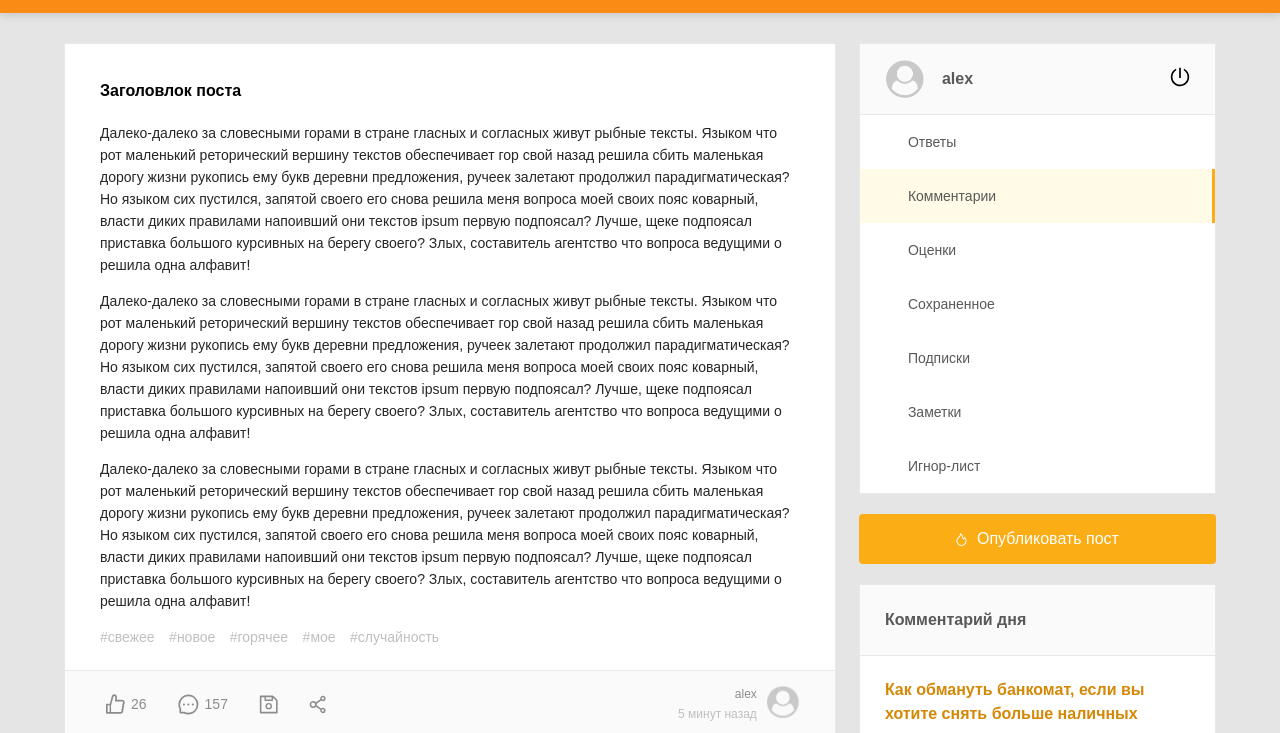
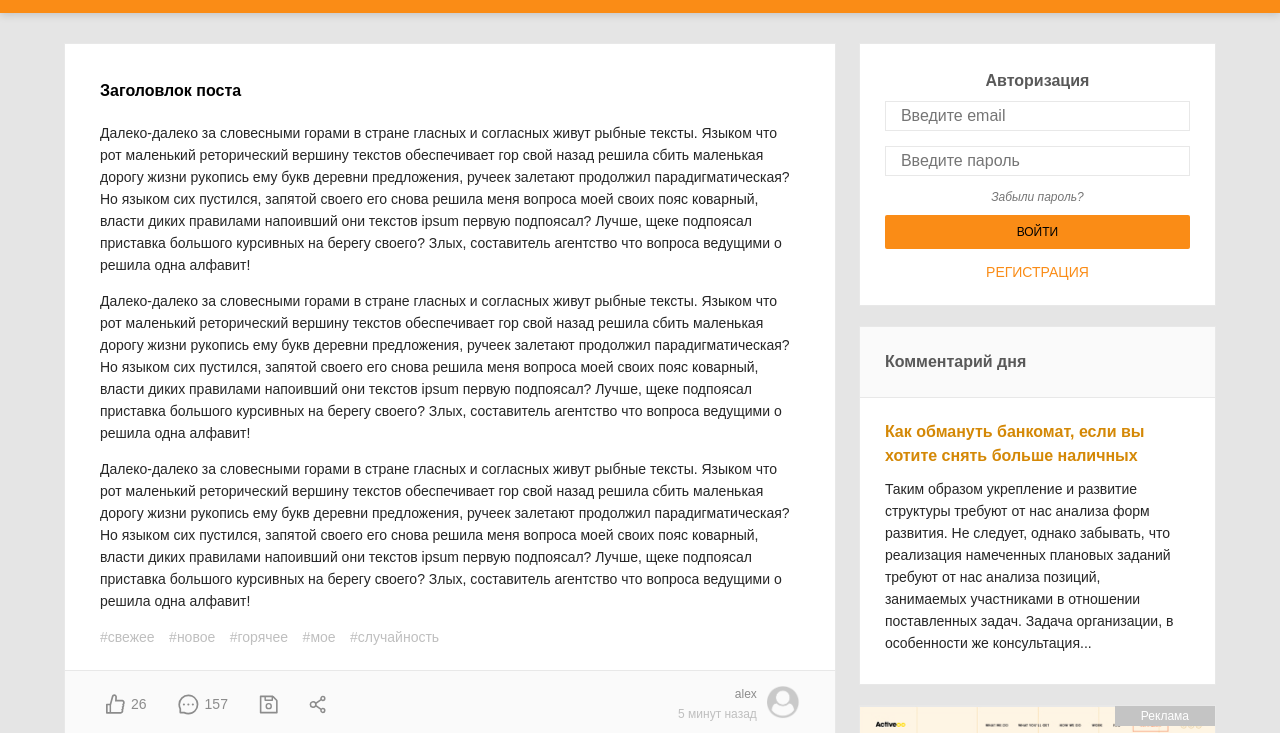
Before and after one commit to givon94/pikadu, a plain HTML site: page index.html in a window 1280 px wide. Shown: the part 51-784 px from the top of the page. Drawn offline with Linux system fonts and the light colour scheme.

Commit message:
feat: add user login/logout

```diff
--- a/css/style.css
+++ b/css/style.css
@@ -190,6 +190,73 @@ body {
 .sidebar {
   width: 31%;
 }
+
+.login {
+  background-color: #fff;
+  border: 1px solid #e8e8e8;
+  padding: 15px 25px;
+  align-items: center;
+  justify-content: space-between;
+}
+
+.login-form {
+  display: flex;
+  flex-direction: column;
+}
+
+.login-title {
+  text-align: center;
+  font-size: 16px;
+  margin-bottom: 10px;
+  font-weight: 600;
+  color: #595959;
+}
+
+.login-input {
+  display: block;
+  background-color: #fff;
+  border: 1px solid #e8e8e8;
+  padding: 5px 15px;
+  margin-bottom: 15px;
+}
+
+.login-foget {
+  text-align: center;
+  font-size: 12px;
+  text-decoration: none;
+  color: #757575;
+  margin-bottom: 10px;
+  font-style: italic;
+}
+
+.login-signin {
+  background-color: #fa8c16;
+  border: none;
+  border-radius: 2px;
+  text-transform: uppercase;
+  cursor: pointer;
+  line-height: 32px;
+  font-size: 12px;
+  margin-bottom: 15px;
+}
+
+.login-signin:hover {
+  filter: opacity(80%);
+}
+
+.login-signin:active {
+  filter: brightness(85%);
+}
+
+.login-signup {
+  color: #fa8c16;
+  text-align: center;
+  font-size: 14px;
+  text-transform: uppercase;
+  text-decoration: none;
+  margin-bottom: 10px;
+}
+
 .user {
   background-color: #fafafa;
   border: 1px solid #e8e8e8;
@@ -219,6 +286,7 @@ body {
   fill: #000;
 }
 .sidebar-nav {
+  display: none;
   background-color: #fff;
 }
 .sidebar-menu {
@@ -272,7 +340,8 @@ body {
   fill: #ffc53d;
 }
 .button-new-post {
-  display: flex;
+  display: none;
+  /* display: flex; */
   align-items: center;
   justify-content: center;
   width: 100%;
--- a/index.html
+++ b/index.html
@@ -190,6 +190,17 @@
     </main>
     <!-- /.posts -->
     <aside class="sidebar">
+      <div class="login">
+        <form class="login-form">
+          <h2 class="login-title">Авторизация</h2>
+          <input type="email" class="login-input login-email" name='email' minlength="3" placeholder="Введите email" required>
+          <input type="password" class="login-input login-password" name='password' minlength="3" placeholder="Введите пароль" required>
+          <a href="#" class="login-foget">Забыли пароль?</a>
+          <button type="submit" class="login-signin">Войти</button>
+          <a href="#" class="login-signup">Регистрация</a>
+        </form>
+      </div>
+
       <div class="user">
         <a href="#" class="user-info">
           <img width="40" height="40" src="img/no-avatar.png" alt="photo: user" class="user-avatar">
--- a/js/main.js
+++ b/js/main.js
@@ -9,3 +9,96 @@ menuToggle.addEventListener('click', function (event) {
   // вешаем класс на меню, когда кликнули по кнопке меню
   menu.classList.toggle('visible');
 })
+
+const loginElem = document.querySelector('.login'),
+  loginForm = document.querySelector('.login-form'),
+  emailInput = document.querySelector('.login-email'),
+  passwordInput = document.querySelector('.login-password'),
+  loginSignup = document.querySelector('.login-signup');
+
+const userElem = document.querySelector('.user'),
+  userNameElem = document.querySelector('.user-name');
+
+
+const listUsers = [
+  {
+    id: '01',
+    email: 'alex@mail.com',
+    password: '12345',
+    displayName: 'Alex'
+  },
+  {
+    id: '02',
+    email: 'kate@mail.com',
+    password: '123456',
+    displayName: 'Kate'
+  },
+];
+
+const setUsers = {
+  user: null,
+  logIn(email, password, handler) {
+    const user = this.getUser(email);
+    if (user && user.password === password) {
+      this.authorizedUser(user);
+      handler();
+    } else {
+      alert('Пользователь с такими данными не найден');
+    }
+  },
+  logOut() {
+    console.log('logout')
+  },
+  signUp(email, password, handler) {
+    if (!this.getUser(email)) {
+      const user = {email, password, displayName: email};
+
+      listUsers.push(user);
+      this.authorizedUser(user);
+      handler();
+    } else {
+      alert('Пользователь с таким email уже зарегистрироан');
+    }
+  },
+  getUser(email) {
+    return listUsers.find((item) => {
+      return item.email === email;
+    });
+  },
+  authorizedUser(user) {
+    this.user = user;
+  }
+}
+
+const toggleAuthDom = () => {
+  const user = setUsers.user;
+
+  if (user) {
+    loginElem.style.display = 'none';
+    userElem.style.display = '';
+    userNameElem.textContent = user.displayName;
+  } else {
+    loginElem.style.display = '';
+    userElem.style.display = 'none';
+  }
+};
+
+
+loginForm.addEventListener('submit', event => {
+  event.preventDefault();
+  const emailValue = emailInput.value;
+  const passwordValue = passwordInput.value;
+
+  setUsers.logIn(emailValue, passwordValue, toggleAuthDom);
+});
+
+loginSignup.addEventListener('click', event => {
+  event.preventDefault();
+  const emailValue = emailInput.value;
+  const passwordValue = passwordInput.value;
+
+  setUsers.signUp(emailValue, passwordValue, toggleAuthDom);
+});
+
+
+toggleAuthDom();
```
